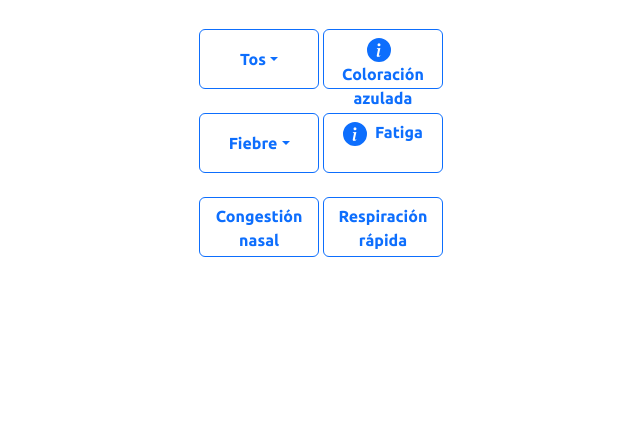
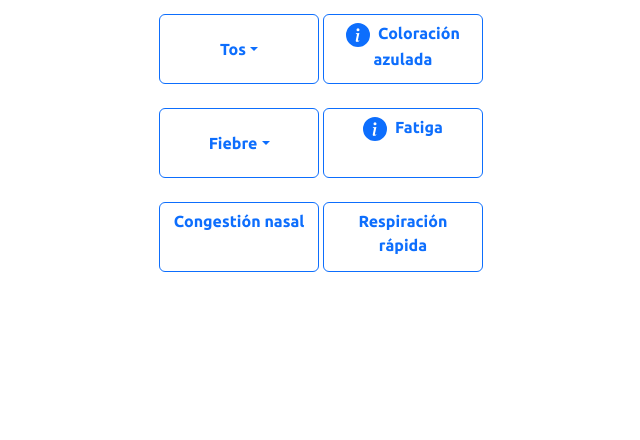
Before and after one commit to Zauverer/Luft_sym_view, a plain HTML site: page index.html in a window 1280 px wide. Shown: the part 360-800 px from the top of the page, without its empty margins (319-959 px from the left). Drawn offline with nearby package versions, Linux system fonts and the light colour scheme.

Commit message:
Update style.css

```diff
--- a/style.css
+++ b/style.css
@@ -12,8 +12,8 @@ body{
 
 button, label{
     display:list-item;
-    width: 120px;
-    height: 60px;
+    width: 160px;
+    height: 70px;
     word-wrap: break-word;
     text-align:justify ;
     background-color: #FFFFFF;
```
